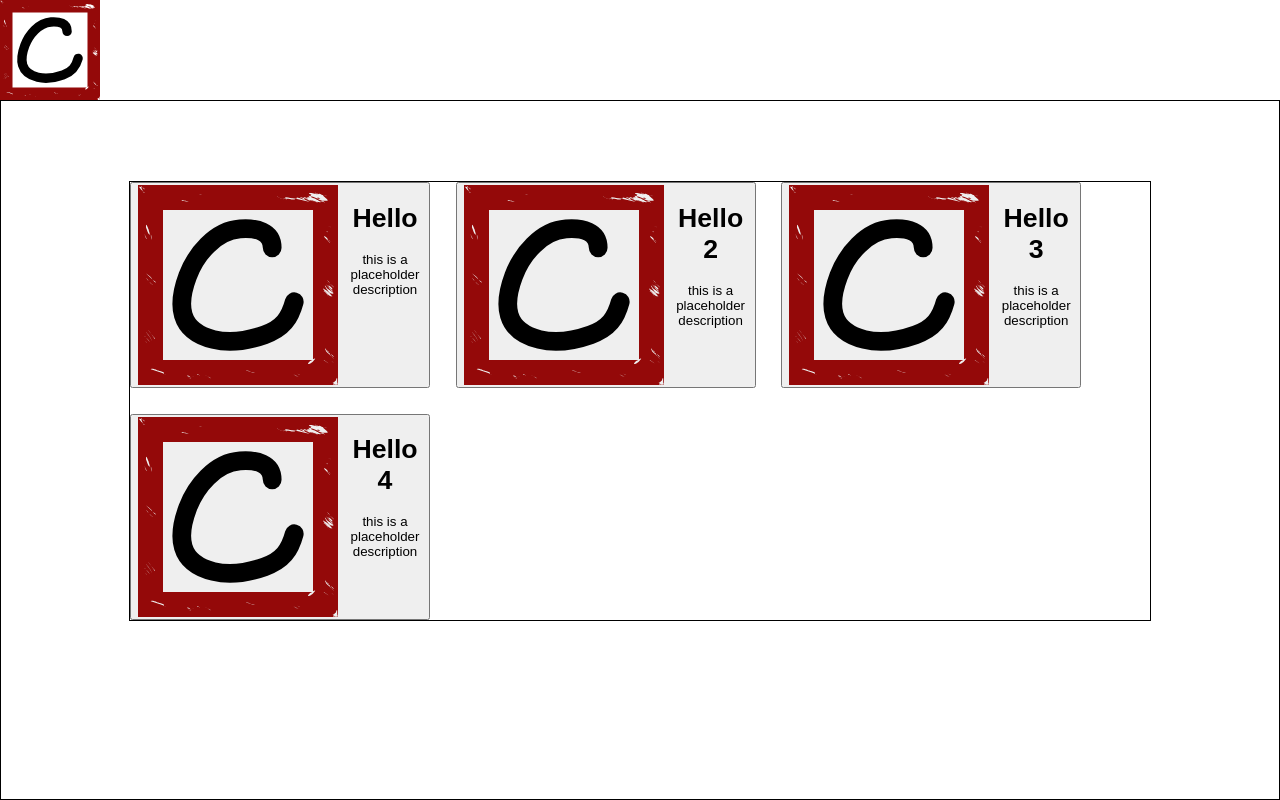
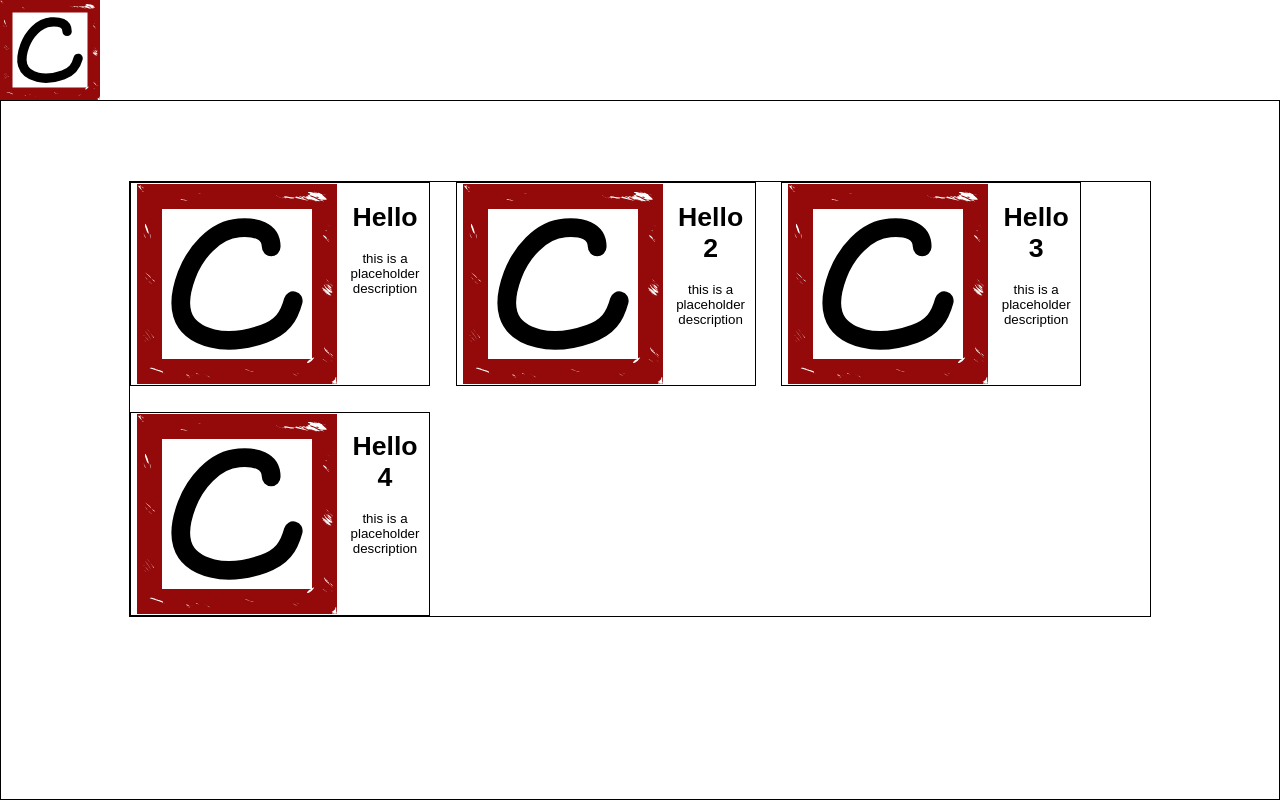
Before and after one commit to cjsimm/dev-site, a Next.js app: page /portfolio in a window 1280 px wide. Built offline with nearby package versions, Linux system fonts and the light colour scheme.

Commit message:
state change working. need to refactor

```diff
--- a/app/(portfolio)/_components/PortfolioItem.tsx
+++ b/app/(portfolio)/_components/PortfolioItem.tsx
@@ -5,15 +5,25 @@ import { portfolioItemData } from "./PortfolioMenu";
 
 //function that holds the portfolio item description details and preview
 //can transition between a minimized and expanded view
-export default function PortfolioItem({data}: {data: portfolioItemData}): JSX.Element {
+export default function PortfolioItem(
+    {data, itemID, onExpand}: {
+    data: portfolioItemData,
+    itemID: number,
+    onExpand: (itemID: number) => void,
+}): JSX.Element {
+
+    const handleClick = () => {
+        onExpand(itemID);
+    }
+
     return (
         <div className={styles.portfolioItemContainer}>
             {data.isExpanded ? (
-                <div className={styles.portfolioItemExpanded}>
+                <button className={styles.portfolioItemExpanded} onClick={handleClick}>
                     <p>{"This portfolio item is expanded!"}</p>
-                </div>
+                </button>
             ) : (
-                <button className={styles.portfolioItemSmall}>
+                <button className={styles.portfolioItemSmall} onClick={handleClick}>
                     <Image
                         src="/logo.svg"
                         alt="placeholder image"
--- a/app/(portfolio)/_components/PortfolioMenu.tsx
+++ b/app/(portfolio)/_components/PortfolioMenu.tsx
@@ -1,7 +1,40 @@
 "use client";
-import { useState } from "react";
+import { useEffect, useState } from "react";
 import PortfolioItem from "./PortfolioItem";
 import styles from './components.module.css';
+import { JsxElement } from "typescript";
+
+const data: portfolioItemData[] = [
+    {
+
+        isExpanded: false,
+        title: "Hello",
+        thumbnail: "placeholder",
+        description: "this is a placeholder description"
+    },
+    {
+
+        isExpanded: false,
+        title: "Hello 2",
+        thumbnail: "placeholder",
+        description: "this is a placeholder description"
+    },
+    {
+
+        isExpanded: false,
+        title: "Hello 3",
+        thumbnail: "placeholder",
+        description: "this is a placeholder description"
+    },
+    {
+
+        isExpanded: false,
+        title: "Hello 4",
+        thumbnail: "placeholder",
+        description: "this is a placeholder description"
+    }
+]
+
 
 //holds the list of portfolio items
 //holds state of which portfolio items are expanded
@@ -12,41 +45,74 @@ export type portfolioItemData = {
     description: string
 }
 
+//redesign
+// if the clicked item matches the expanded item id, handle expandsets the state to  undefined  . in use effect, if the state is undefined, we draw the default set of portfolio items
+// if the clicked item doesnt match the expanded item id, handle expandd sets the state of that new item id. in use effect, we draw the portfolio item thumbnails for all except the state and we draw that one as the expanded view
+
+// if state undefined, draw portfolio item standards
+// if state
+    // if state == id draw big component
+    // else draw thumbnail component
 
 export default function PortfolioMenu(): JSX.Element {
 
-    const data: portfolioItemData[] = [
-        {
-            isExpanded: false,
-            title: "Hello",
-            thumbnail: "placeholder",
-            description: "this is a placeholder description"
-        },
-        {
-            isExpanded: false,
-            title: "Hello 2",
-            thumbnail: "placeholder",
-            description: "this is a placeholder description"
-        },
-        {
-            isExpanded: false,
-            title: "Hello 3",
-            thumbnail: "placeholder",
-            description: "this is a placeholder description"
-        },
-        {
-            isExpanded: false,
-            title: "Hello 4",
-            thumbnail: "placeholder",
-            description: "this is a placeholder description"
+    const [expandedItemID, setExpandedItemID] = useState<number>();
+
+    const handleExpand = (itemID: number): void => {
+        //debug
+        console.log("itemid of clicked component: ", itemID);
+        //
+        if (expandedItemID === itemID) {  //if the item is being toggled close, rerender with all portfolioitems closed (only 1 portfolio item can be open at a time)
+            portfolioItems.forEach((item) => {
+                item.props.data.isExpanded = false;
+            });
+            setExpandedItemID(undefined);
+        } else {         //else expand the newly clicked portfolio item and close all the others
+            portfolioItems.forEach((item) => {
+                if (item.props.itemID === itemID) {
+                    item.props.data.isExpanded = true;
+                } else {
+                    item.props.data.isExpanded = false;
+                }
+            });
+            setExpandedItemID(itemID);
         }
-    ]
+        return;
+    }
+
+    //use effect to update the items when expandeditemid changes
+/*     useEffect(() => {
+        //if the expandeditemID was not changed to undefined, swap the isExpanded variable on the correct element
+        if (expandedItemID) {
+            console.log(expandedItemID);
+            const itemToExpand = portfolioItems.find((item) => item.props.itemID == expandedItemID);
+            if (itemToExpand) {
+                itemToExpand.props.data.isExpanded = true;
+                console.log(itemToExpand);
+            } else {
+                console.log("something went wrong in useeffect hook when trying to set the expand boolean.");
+            }
+        }
+    }, [expandedItemID]) */
+
+
+
+    //populate portfolio items
+    //this mock data needs to be replaced with some kind of data retrieval. storing in json data is
+    //probably a good choice
+    const portfolioItems: JSX.Element[] = data.map(
+        (item: portfolioItemData, index: number): JSX.Element => {
+            return (
+                <PortfolioItem key={index+1} itemID={index+1} data={item} onExpand={handleExpand} />
+            )
+        }
+    );
+
     return (
         <div className={styles.portfolioMenuContainer}>
-            <PortfolioItem data={data[0]} />
-            <PortfolioItem data={data[1]}/>
-            <PortfolioItem data={data[2]}/>
-            <PortfolioItem data={data[3]}/>
+            {expandedItemID ? (
+                portfolioItems
+            ) : portfolioItems }
         </div>
     );
 }
--- a/app/(portfolio)/_components/components.module.css
+++ b/app/(portfolio)/_components/components.module.css
@@ -22,8 +22,16 @@ expands the portfolio item when clicked
 .portfolioItemSmall {
     display: flex;
     gap: 10px;
+    background: inherit;
+    border: solid black 1px;
 }
 /* div holding the text items of an item when collapsed */
 .itemSmallText{
 
 }
+/* interactive button holding the portfolio item information when the item is expanded
+closes the expansion when clicked
+*/
+.portfolioItemExpanded {
+    border: solid black 1px;
+}
```
